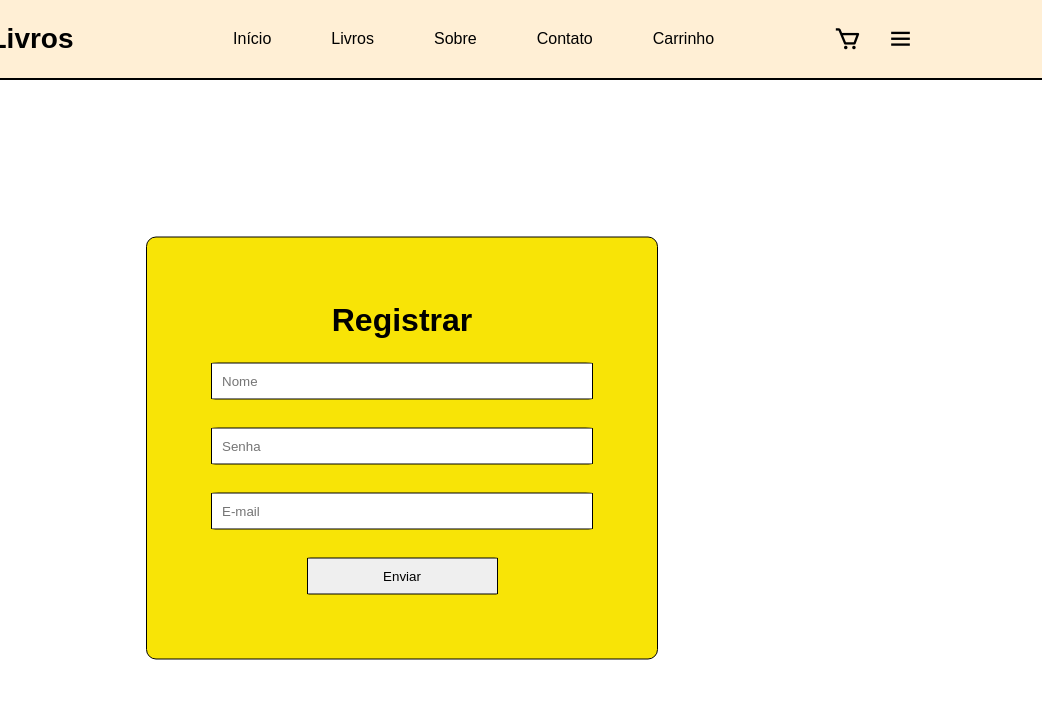
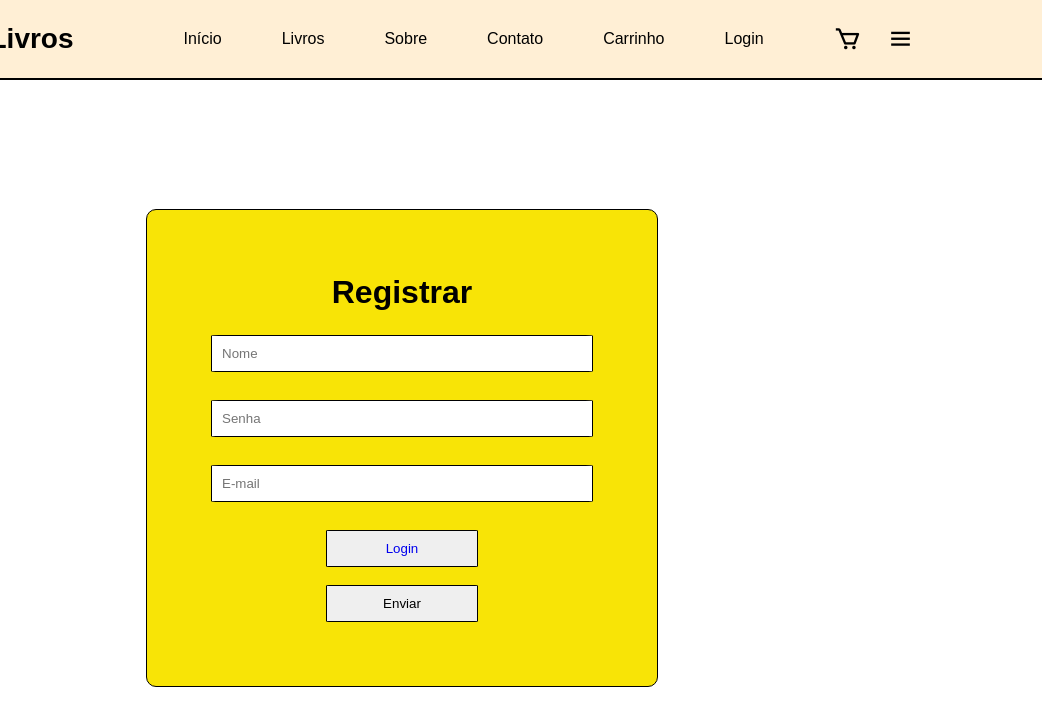
Before and after one commit to Qlipho/UniLivros, a website: page html/registro.html in a window 1280 px wide. Shown: the top 726 px of the page, 238-1280 px from the left. Drawn offline with nearby package versions, Linux system fonts and the light colour scheme.

Commit message:
Mudanças nos botões, e funcionalidades; nada de mais.

```diff
--- a/html/registro.html
+++ b/html/registro.html
@@ -22,6 +22,7 @@
             <li><a href="../html/sobre.html">Sobre</a></li>
             <li><a href="../html/contato.html">Contato</a></li>
             <li><a href="../html/carrinho.html">Carrinho</a></li>
+            <li><a href="../html/login.html">Login</a></li>
         </ul> <!--navegação-->
 
         <div class="header-icons">
@@ -38,6 +39,8 @@
         <input type="password" placeholder="Senha">
         <br>
         <input type="email" placeholder="E-mail">
+        <br>
+        <button><a href="../html/login.html">Login</a></button>
         <br>
         <button>Enviar</button>
     </div>
--- a/public/css/styles.css
+++ b/public/css/styles.css
@@ -362,7 +362,7 @@ footer {
 }
 
 .login button{
-    width: 50%;
+    width: 40%;
     padding: 10px;
     border: 1px solid black;
     border-radius: 2%;
@@ -404,7 +404,7 @@ footer {
 }
 
 .registro button{
-    width: 50%;
+    width: 40%;
     padding: 10px;
     border: 1px solid black;
     border-radius: 2%;
```
Also changed, not shown: html/carrinho.html (+1 -0 lines), html/contato.html (+1 -0 lines), html/index.html (+1 -0 lines), html/login.html (+3 -0 lines), html/produtos.html (+1 -0 lines), html/sobre.html (+1 -0 lines).
